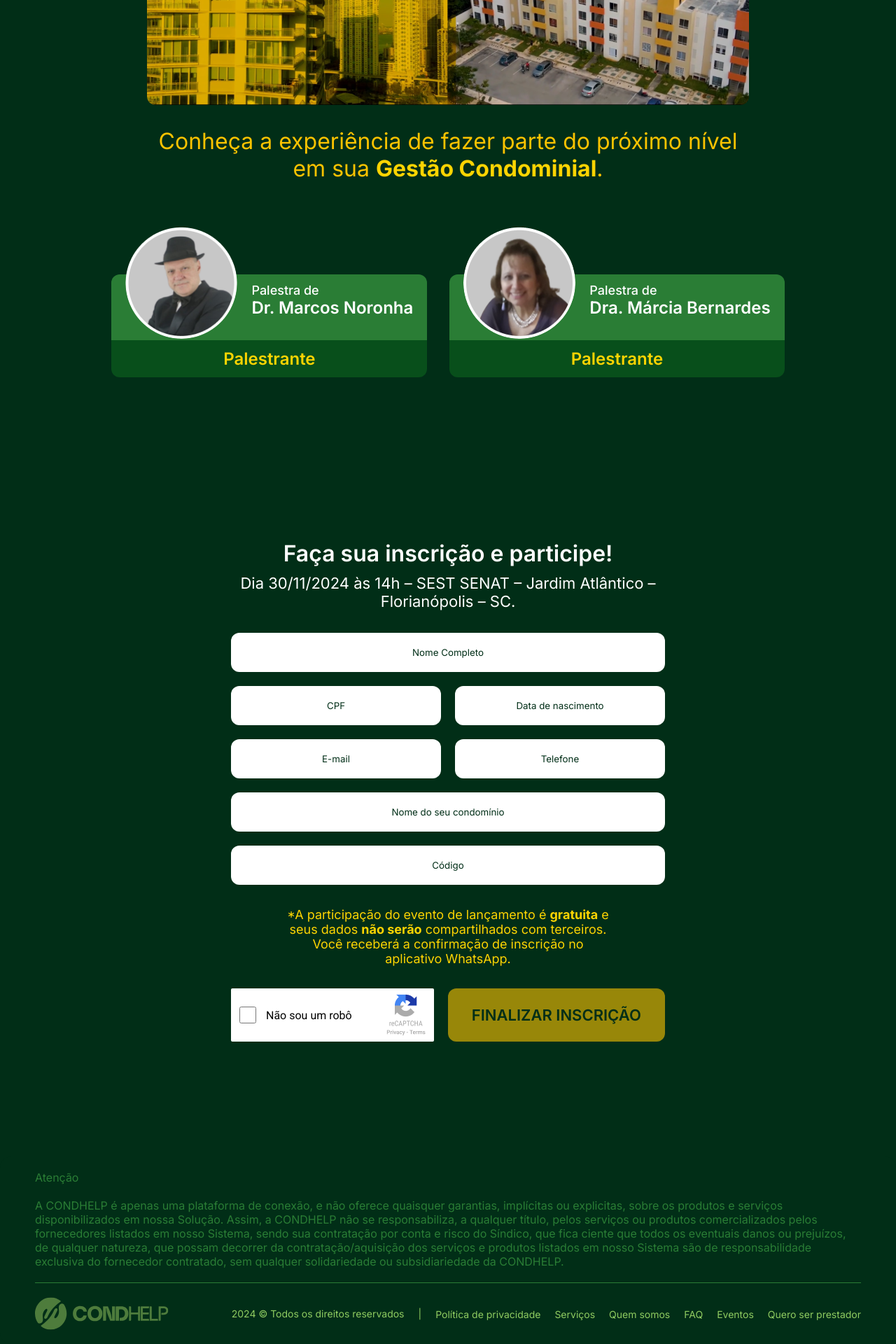
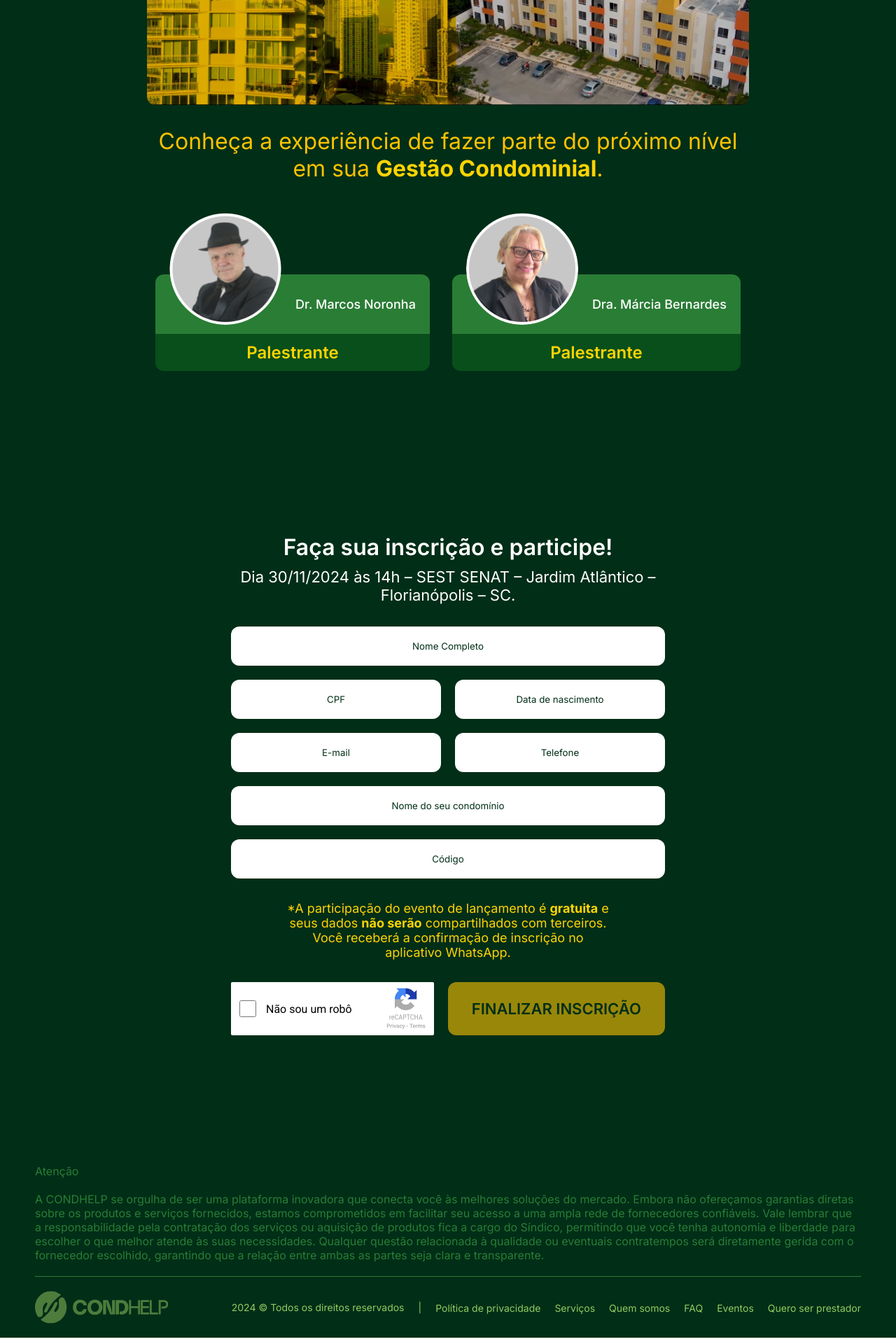
Before and after one commit to Condhelp/subscribe_site, a React (Create React App) app: page /events in a window 1280 px wide. Shown: the part 1292-3212 px from the top of the page at 70% size. Built offline with nearby package versions, Linux system fonts and the light colour scheme.

Commit message:
Subscribe adjusts

```diff
--- a/src/components/Footer/index.tsx
+++ b/src/components/Footer/index.tsx
@@ -14,17 +14,17 @@ const Footer = () => {
         <S.Disclaimer>
           <span>Atenção</span>
           <span>
-            A CONDHELP é apenas uma plataforma de conexão, e não oferece
-            quaisquer garantias, implícitas ou explicitas, sobre os produtos e
-            serviços disponibilizados em nossa Solução. Assim, a CONDHELP não se
-            responsabiliza, a qualquer título, pelos serviços ou produtos
-            comercializados pelos fornecedores listados em nosso Sistema, sendo
-            sua contratação por conta e risco do Síndico, que fica ciente que
-            todos os eventuais danos ou prejuízos, de qualquer natureza, que
-            possam decorrer da contratação/aquisição dos serviços e produtos
-            listados em nosso Sistema são de responsabilidade exclusiva do
-            fornecedor contratado, sem qualquer solidariedade ou subsidiariedade
-            da CONDHELP.
+            A CONDHELP se orgulha de ser uma plataforma inovadora que conecta
+            você às melhores soluções do mercado. Embora não ofereçamos
+            garantias diretas sobre os produtos e serviços fornecidos, estamos
+            comprometidos em facilitar seu acesso a uma ampla rede de
+            fornecedores confiáveis. Vale lembrar que a responsabilidade pela
+            contratação dos serviços ou aquisição de produtos fica a cargo do
+            Síndico, permitindo que você tenha autonomia e liberdade para
+            escolher o que melhor atende às suas necessidades. Qualquer questão
+            relacionada à qualidade ou eventuais contratempos será diretamente
+            gerida com o fornecedor escolhido, garantindo que a relação entre
+            ambas as partes seja clara e transparente.
           </span>
         </S.Disclaimer>
         <S.Main>
--- a/src/components/Modal/styled.ts
+++ b/src/components/Modal/styled.ts
@@ -40,6 +40,8 @@ export const ModalTitle = styled.span`
   font-size: 18px;
   font-weight: 600;
   color: ${({ theme }) => theme.colors.neutral.grey};
+  width: 100%;
+  text-align: center;
 `
 
 export const CloseBtn = styled.button`
--- a/src/components/Testimonial/index.tsx
+++ b/src/components/Testimonial/index.tsx
@@ -14,7 +14,6 @@ const Testimonial = ({ data }: Props) => {
       <S.Main>
         <S.Image src={data.image} alt={""} />
         <S.Speaker>
-          <span>Palestra de</span>
           <span>{data.name}</span>
         </S.Speaker>
       </S.Main>
--- a/src/components/Testimonial/styled.ts
+++ b/src/components/Testimonial/styled.ts
@@ -10,7 +10,7 @@ export const Main = styled.div`
   background-color: ${({ theme }) => theme.colors.green.light};
   display: flex;
   gap: 20px;
-  padding: 12px 20px 32px;
+  padding: 32px 20px 32px;
   border-top-left-radius: 12px;
   border-top-right-radius: 12px;
   position: relative;
@@ -25,7 +25,7 @@ export const Image = styled.img`
   aspect-ratio: 1;
   border-radius: 80px;
   position: absolute;
-  transform: translateY(-50%);
+  transform: translateY(-75%);
 
   @media (max-width: ${({ theme }) => theme.bp.medium}px) {
     width: 120px;
@@ -35,6 +35,8 @@ export const Image = styled.img`
 export const Speaker = styled.div`
   display: flex;
   flex-direction: column;
+  justify-content: center;
+  height: 100%;
   margin-left: 180px;
 
   span {
```
Also changed, not shown: src/assets/images/speakers/WhatsApp_Image_2024-10-17_at_16.55.10-removebg-preview.png (added), src/assets/images/speakers/speaker_2.png.
